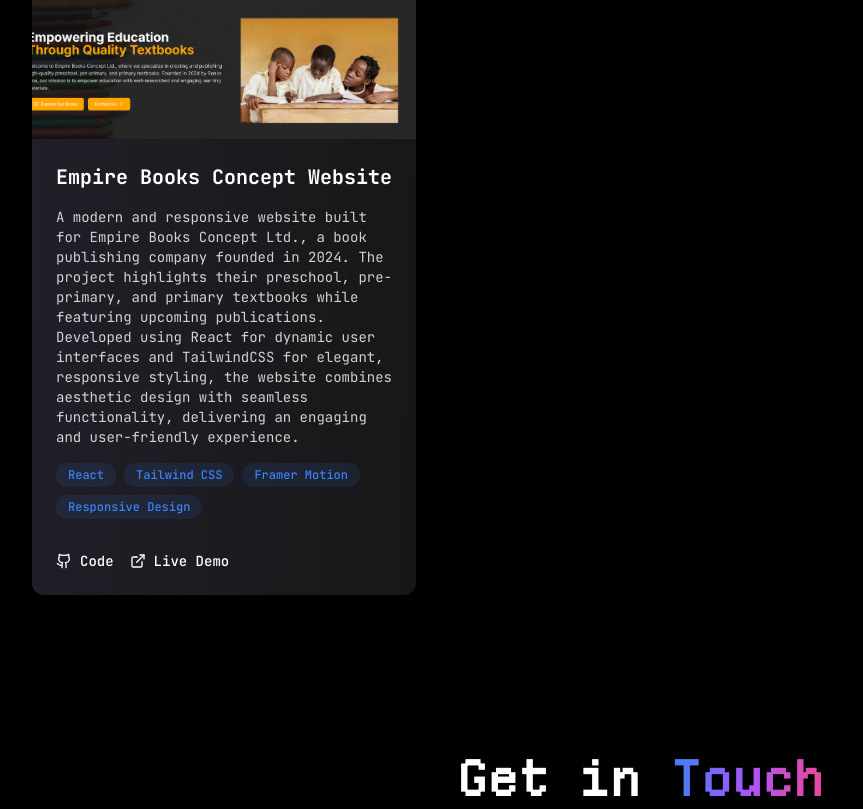
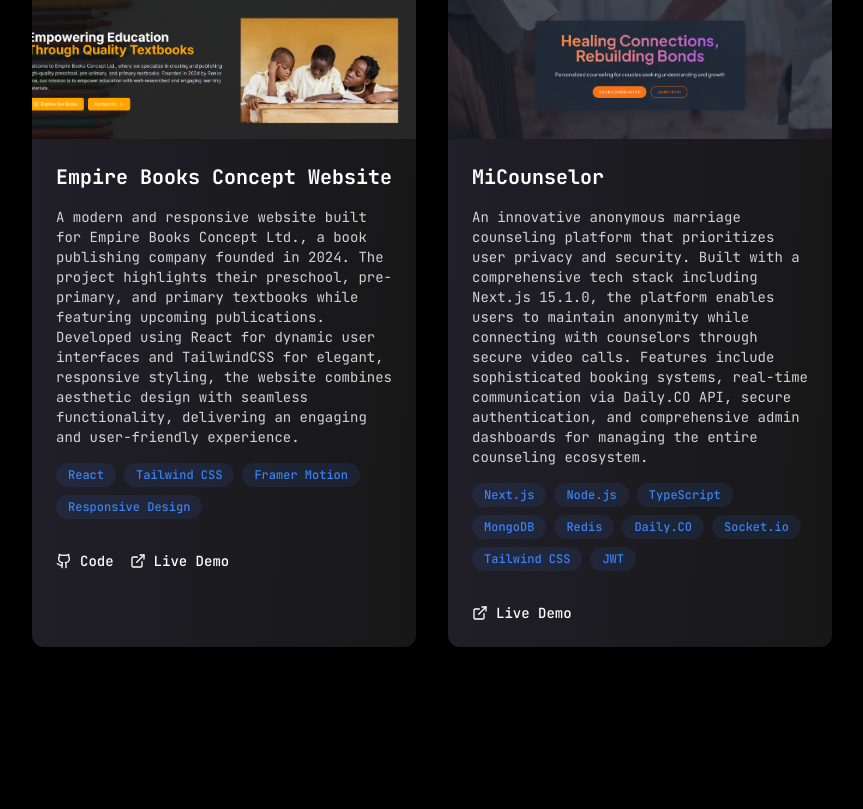
Before and after one commit to georgedevs/Portfolio-Web, a React (Vite) app: page / in a window 1280 px wide. Shown: the part 4260-5069 px from the top of the page, without its empty margins (0-863 px from the left). Built offline with nearby package versions, Linux system fonts and the light colour scheme.

Commit message:
new project added

```diff
--- a/src/components/Projects.jsx
+++ b/src/components/Projects.jsx
@@ -1,4 +1,4 @@
-import React, { useState, useEffect } from 'react';
+import { useState, useEffect } from 'react';
 import { motion } from 'framer-motion';
 import { useTheme, themeConfig } from '../context/ThemeContext';
 import ImageGallery from 'react-image-gallery';
@@ -12,7 +12,8 @@ import election4 from '../assets/projects/ELECTION 4.PNG';
 import election5 from '../assets/projects/ELECTION 5.PNG';
 import election6 from '../assets/projects/ELECTION 6.PNG';
 import portfolio from '../assets/projects/portfolio.PNG';
-import empirebooks from '../assets/projects/empirebooks.png'
+import empirebooks from '../assets/projects/empirebooks.png';
+import micounselor from '../assets/projects/micounselor.png'
 
 const Projects = () => {
   const [selectedProjectGallery, setSelectedProjectGallery] = useState(null);
@@ -61,6 +62,14 @@ const Projects = () => {
       github: "https://github.com/georgedevs/EmpireBooks",
       live: "https://empire-books.vercel.app/"
     },
+    {
+      title: "MiCounselor",
+      description: "An innovative anonymous marriage counseling platform that prioritizes user privacy and security. Built with a comprehensive tech stack including Next.js 15.1.0, the platform enables users to maintain anonymity while connecting with counselors through secure video calls. Features include sophisticated booking systems, real-time communication via Daily.CO API, secure authentication, and comprehensive admin dashboards for managing the entire counseling ecosystem.",
+      tags: ["Next.js", "Node.js", "TypeScript", "MongoDB", "Redis", "Daily.CO", "Socket.io", "Tailwind CSS", "JWT"],
+      image: micounselor,
+      github: null,
+      live: "https://testing-george.vercel.app/",
+    }
   ];
 
   const openGallery = (projectGallery) => {
```
Also changed, not shown: src/assets/projects/micounselor.png (added).
